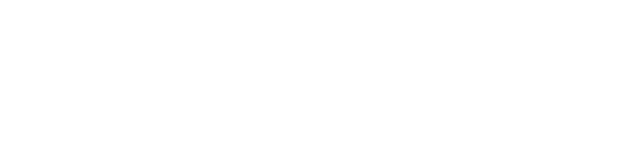
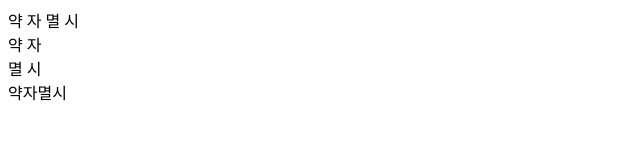
Before and after one commit to rmfTp/page, a plain HTML site: page index.html in a window 1280 px wide. Shown: the whole page, without its empty margins (0-640 px from the left). Drawn offline with Linux system fonts and the light colour scheme.

Commit message:
test text

```diff
--- a/index.html
+++ b/index.html
@@ -9,11 +9,11 @@
     <script type="text/javascript" async src="script/script.js"></script>
   </head>
   <body>
-    <header></header>
+    <header>약 자 멸 시</header>
     <main>
-      <section></section>
-      <section></section>
+      <section>약 자</section>
+      <section>멸 시</section>
     </main>
-    <footer></footer>
+    <footer>약자멸시</footer>
   </body>
 </html>
```
